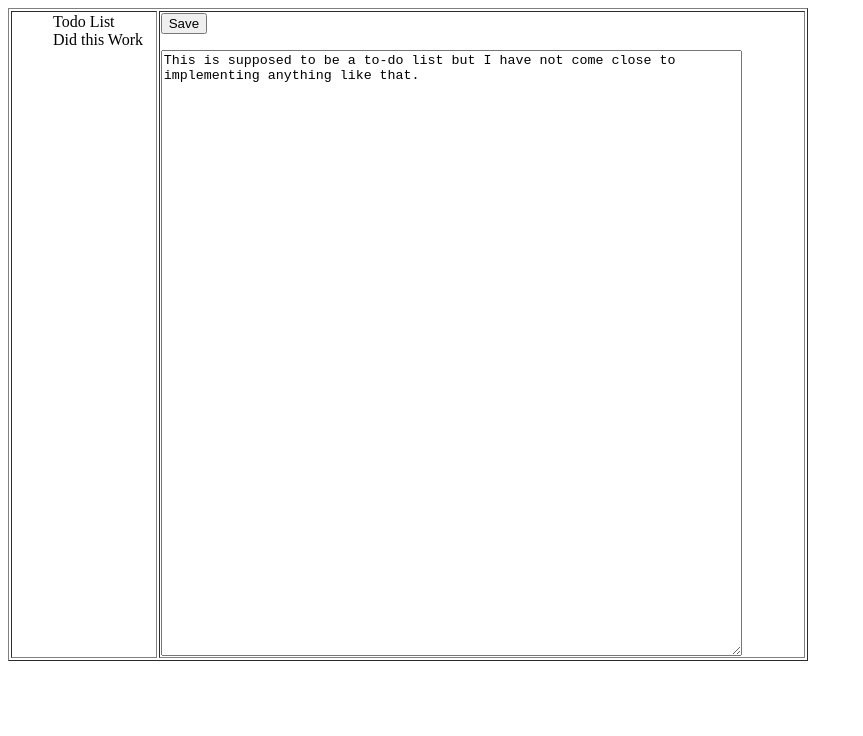
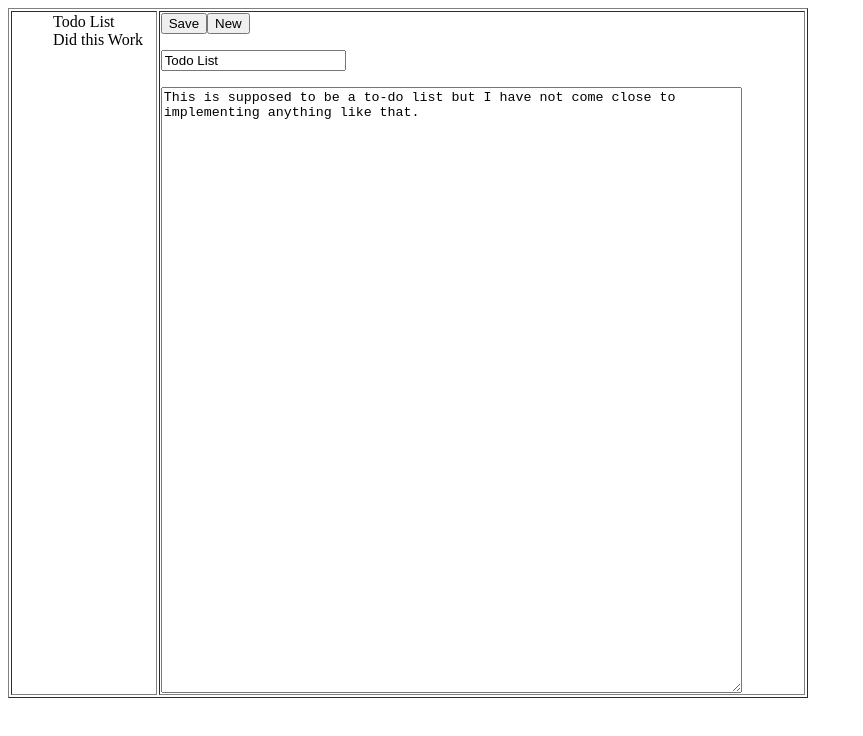
Before and after one commit to haled/LittleBlackNotebook, a plain HTML site: page index.html in a window 1280 px wide. Both pictures are taken after a click on the link "Todo List". Shown: the whole page, without its empty margins (0-863 px from the left). Drawn offline with Linux system fonts and the light colour scheme.

Commit message:
Started to add the ability to create a new note.

```diff
--- a/index.html
+++ b/index.html
@@ -11,7 +11,8 @@
           </ul>
         </td>
         <td width="650" valign="top">
-          <p><input type="button" id="btnSave" value="Save"/></p>
+          <p><input type="button" id="btnSave" value="Save"/><input type="button" id="btnNew" value="New" onclick="createNewNote()"/></p>
+          <p><input type="text" id="note-title" />
           <p><textarea id="note-area" rows="40" cols="70" value=""></textarea></p>
         </td>
       </tr>
--- a/scripts/main.js
+++ b/scripts/main.js
@@ -25,17 +25,37 @@ var notebook = {
 
 function getListOfNotes(currentNotebook) {
   var list = '';
-  for (i = 0; i < 2; i++) {
+  for (i = 0; i < currentNotebook.notes.length; i++) {
     list += "<li><a onclick=loadSelectedNote(" + i + ")>" + currentNotebook.notes[i].title + "</a></li>";
   }
   return list;
 }
 
+function createNewNote() {
+  var note = {
+    id: 3,
+    title: "Untitled",
+    text: "Type note here.",
+    createDateTime: "9/21/2014",
+    modifyDateTime: "9/21/2014"
+  };
+
+  notebook.notes[notebook.notes.length] = note;
+  alert("length -> " + notebook.notes.length);
+  $("#notes-list").html(getListOfNotes(notebook));
+
+}
+
 function loadSelectedNote(id) {
+  $("#note-title").val(notebook.notes[id].title);
   $("#note-area").val(notebook.notes[id].text);
   $("#btnSave").click(function() {
+      alert("saving index -> " + id);
       var noteText = $("#note-area").val();
+      var noteTitle = $("#note-title").val();
       notebook.notes[id].text = noteText;
+      notebook.notes[id].title = noteTitle;
+      $("#notes-list").html(getListOfNotes(notebook));
   });
 }
 
```
